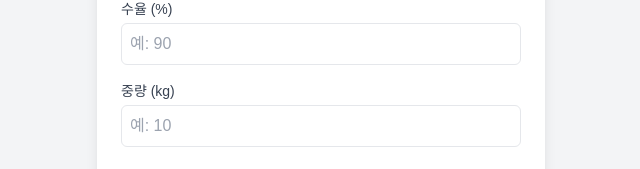
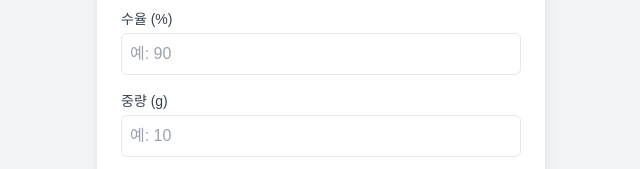
Before and after one commit to madoka74/Cost-calculator, a plain HTML site: page index.html in a window 1280 px wide. Both pictures are taken after a click on the button "계산하기". Shown: the part 342-511 px from the top of the page, without its empty margins (319-959 px from the left). Drawn offline with nearby package versions, Linux system fonts and the light colour scheme.

Commit message:
Update index.html

```diff
--- a/index.html
+++ b/index.html
@@ -74,7 +74,7 @@
     </div>
 
     <div class="mb-6">
-      <label for="weight" class="block text-sm font-medium text-gray-700">중량 (kg)</label>
+      <label for="weight" class="block text-sm font-medium text-gray-700">중량 (g)</label>
       <input type="number" id="weight" step="0.01" min="0" class="mt-1 p-2 w-full border rounded-md focus:ring-indigo-500 focus:border-indigo-500" placeholder="예: 10" required>
     </div>
 
@@ -113,6 +113,9 @@
       // 수율을 백분율로 변환 (예: 90% -> 0.9)
       const yieldDecimal = yieldPercent / 100;
 
+      // 무게를 kg으로 변환 (예: 300 -> 0.3)
+      const yieldDecimal = yieldPercent / 1000;
+
       // 계산: 구매가 / 수율 * 중량 * 2 * 1.1
       const result = (price / yieldDecimal) * weight * 2 * 1.1;
 
```
